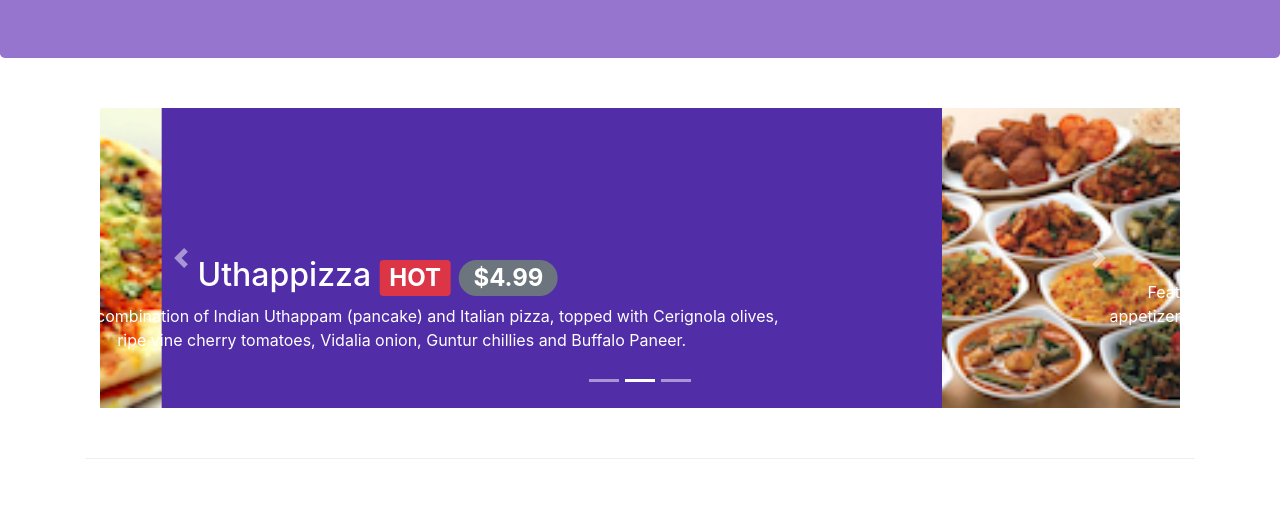
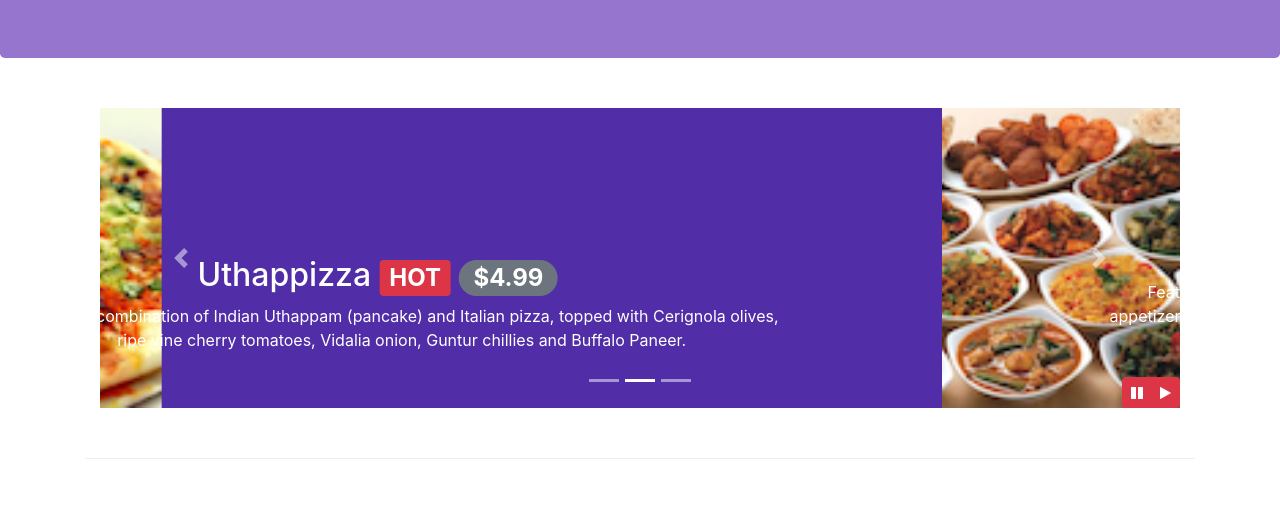
Before and after one commit to bhanuteja-09/Bootstrap, a website: page index.html in a window 1280 px wide. Shown: the part 276-800 px from the top of the page. Drawn offline with nearby package versions, Linux system fonts and the light colour scheme.

Commit message:
Bootstrap JQuery

```diff
--- a/css/styles.css
+++ b/css/styles.css
@@ -77,3 +77,10 @@ body {
       left: 0;
       min-height: 300px;
   }
+
+#carouselButton {
+    right: 0px;
+    position: absolute;
+    bottom: 0px;
+    z-index: 1;
+}
--- a/index.html
+++ b/index.html
@@ -142,6 +142,14 @@
             <a class="carousel-control-next" href="#mycarousel" role="button" data-slide="next">
               <span class="carousel-control-next-icon"></span>
             </a>
+            <div class="btn-group" id="carouselButton">
+              <button class="btn btn-danger btn-sm" id="carousel-pause">
+                <span class="fa fa-pause"></span>
+              </button>
+              <button class="btn btn-danger btn-sm" id="carousel-play">
+                <span class="fa fa-play"></span>
+              </button>
+            </div>
           </div>
         </div>
       </div>
@@ -324,7 +332,17 @@
     <script src="node_modules/jquery/dist/jquery.slim.min.js"></script>
     <script src="node_modules/popper.js/dist/umd/popper.min.js"></script>
     <script src="node_modules/bootstrap/dist/js/bootstrap.min.js"></script>
-
+<script>
+  $(document).ready(function() {
+    $('#mycarousel').carousel({ interval: 2000 });
+    $('#carousel-pause').click(function() {
+      $('#mycarousel').carousel('pause');
+    });
+    $('#carousel-play').click(function() {
+      $('#mycarousel').carousel('cycle');
+    });
+  });
+</script>
 </body>
 
 </html>
```
